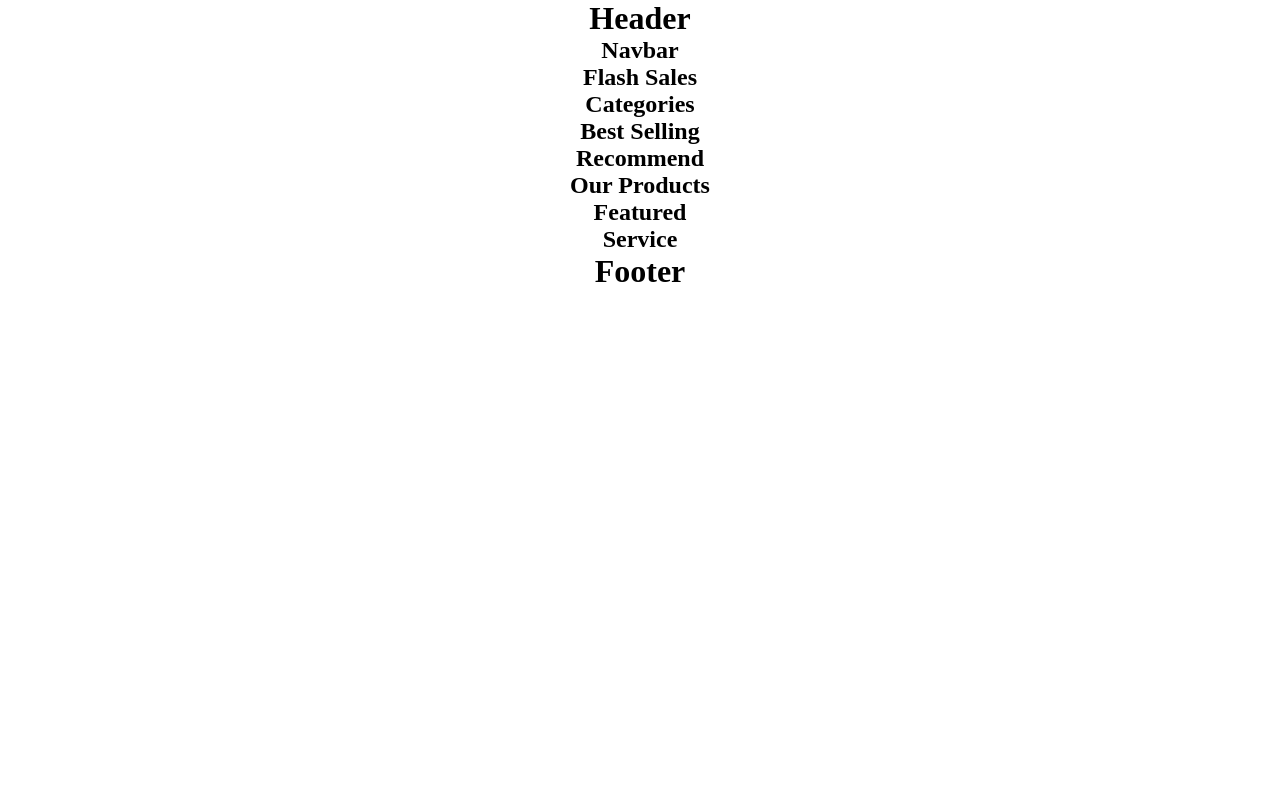
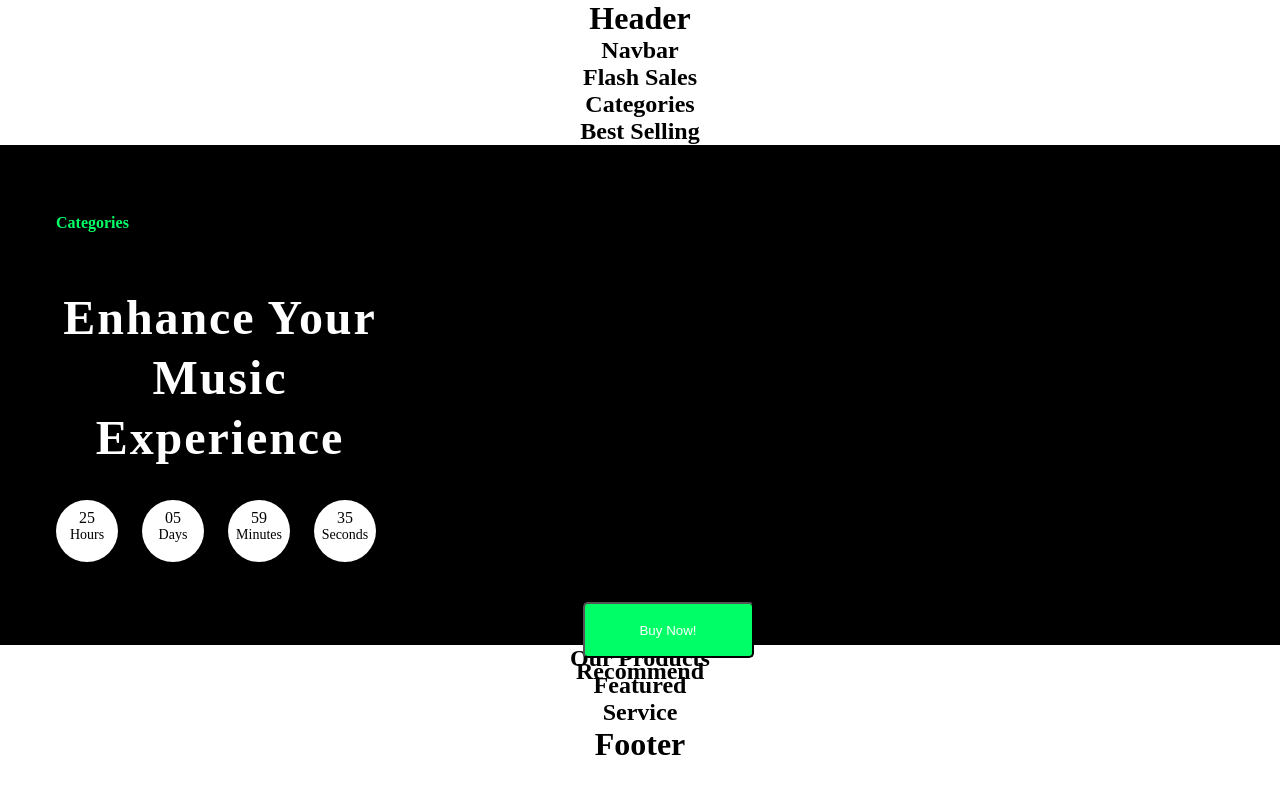
Before and after one commit to azimjonking/exclusive, a React (Create React App) app: page / in a window 1280 px wide. Shown: the top 794 px of the page. Built offline with nearby package versions, Linux system fonts and the light colour scheme.

Commit message:
recommend page

```diff
--- a/public/index.html
+++ b/public/index.html
@@ -9,5 +9,6 @@
 <body>
   <noscript>You need to enable JavaScript to run this app.</noscript>
     <div id="root"></div>
+    <img src="" alt="">
 </body>
 </html>
--- a/src/components/recommend/Recommend.js
+++ b/src/components/recommend/Recommend.js
@@ -1,9 +1,25 @@
 import React from 'react'
 import'./recommend.css'
+import recommendImg from './Frame 694.png'
 
 const Recommend = () => {
   return (
     <section className='recommend'>
+      <h1 className='recommend-category'>Categories</h1>
+       <div className='recommend-banner-text'>
+      <h1 className='recommend-text'>Enhance Your Music Experience </h1>
+       </div>
+
+        <div className='recommend-life'>
+          <div className='recommend-hours' > <span className='days'> 25 </span> Hours </div>
+          <div className='recommend-hours' > <span className='days'> 05 </span> Days </div>
+          <div className='recommend-hours' > <span className='days'> 59 </span> Minutes </div>
+          <div className='recommend-hours' > <span className='days'> 35 </span> Seconds </div>
+        </div>
+
+        <button className='recommend-btn'>Buy Now!</button>
+
+
       <h1>Recommend</h1>
     </section>
   )
--- a/src/components/recommend/recommend.css
+++ b/src/components/recommend/recommend.css
@@ -0,0 +1,76 @@
+.recommend  {
+    width: 100%;
+    height: 500px;
+    background: black;
+    position: relative;
+}
+
+.recommend .recommend-category {
+    width: 10px;
+    font-size: 16px;
+    color: #00FF66;
+    padding-top: 69px;
+    padding-left: 56px ;
+
+}
+
+.recommend .recommend-text {
+    width: 30%;
+    font-size: 48px;
+    line-height: 60px;
+    letter-spacing: 0.04em;
+    font-size: 48px;
+    padding-left: 56px;
+    padding-top: 56px;
+    color: #fff;
+}
+
+.recommend  .recommend-life  {
+    display: flex;
+    margin-top: 32px;
+    padding-left: 56px;
+    gap: 24px;
+}
+
+.recommend .days {
+    display: flex;
+    font-size: 16px;
+    margin-top: 9px;
+    justify-content: center;
+}
+
+.recommend  .recommend-hours {
+    width: 62px;
+    height: 62px;
+    border-radius: 50px;
+   text-align: center;
+    font-size: 14px;
+    background-color: white;
+}
+
+
+
+.recommend .recommend-btn{
+    width:  171px;
+    height: 56px;
+    margin-left: 56px;
+    margin-top: 40px;
+    gap: 10px;
+    border-radius: 5px 5px 5px 5px;
+    color: #fff;
+    background: #00FF66
+}
+
+.recommend .recommend-img {
+    width: 50%;
+    height: 100px;
+    position: absolute;
+    top: 40%;
+}
+
+
+
+.recommend .recommend-img {
+    margin-left: 50%;
+    margin-bottom: 30%;
+}
```
Also changed, not shown: src/components/recommend/Frame 694.png (added).
